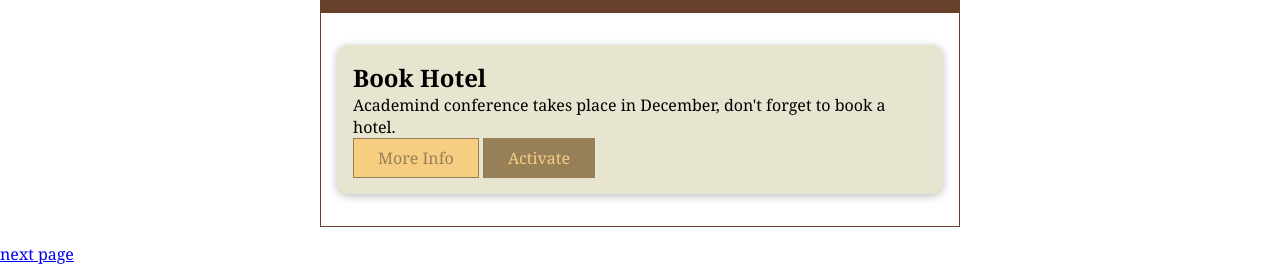
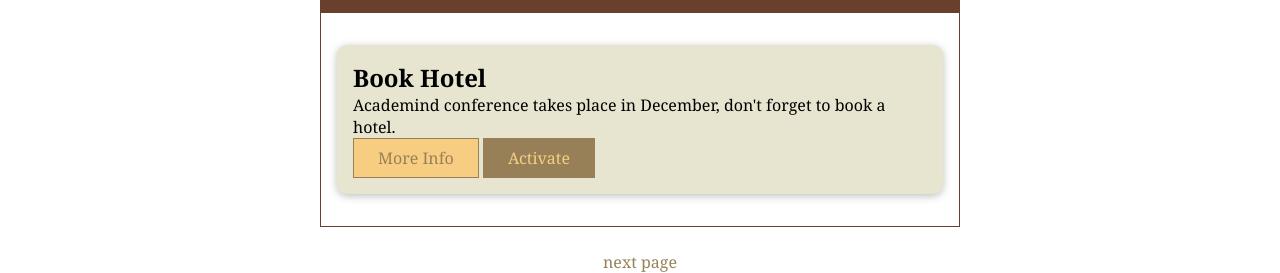
Before and after one commit to molinarijess/08-practice-oop, a plain HTML site: page index.html in a window 1280 px wide. Shown: the part 568-841 px from the top of the page. Drawn offline with Linux system fonts and the light colour scheme.

Commit message:
updated css and html first page

```diff
--- a/css/style.css
+++ b/css/style.css
@@ -82,6 +82,14 @@
   padding: 1rem;
 }
 
+.next-page {
+  color: #978058;
+  display: block;
+  margin-top: 1.5rem;
+  text-decoration: none;
+  text-align: center;
+}
+
 #active-projects {
   border: 1px solid #451c51;
 }
--- a/index.html
+++ b/index.html
@@ -63,6 +63,6 @@
         </li>
       </ul>
     </section>
-    <a href="events.html">next page</a>
+    <a href="events.html" class="next-page">next page</a>
   </body>
 </html>
```
